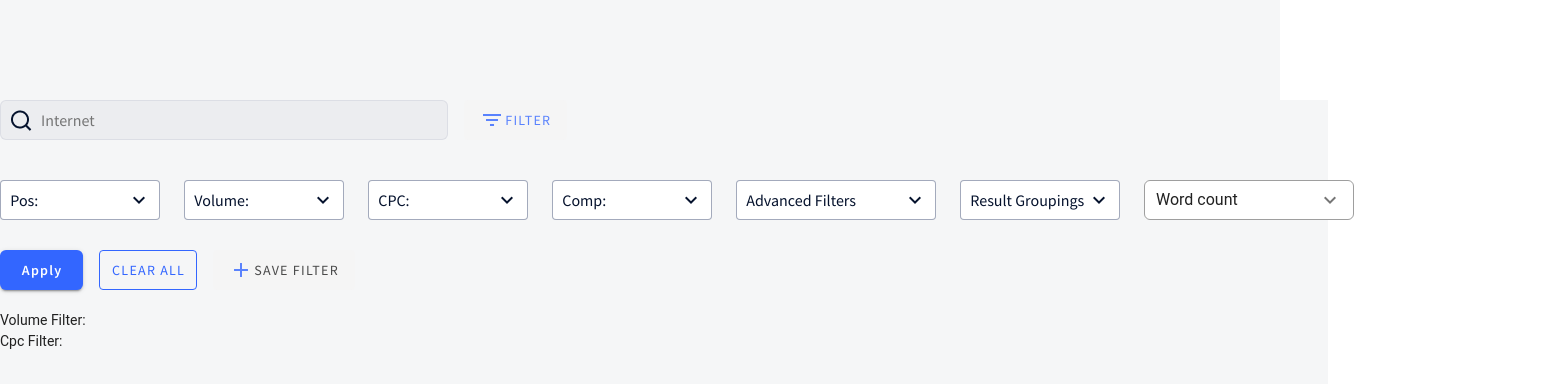
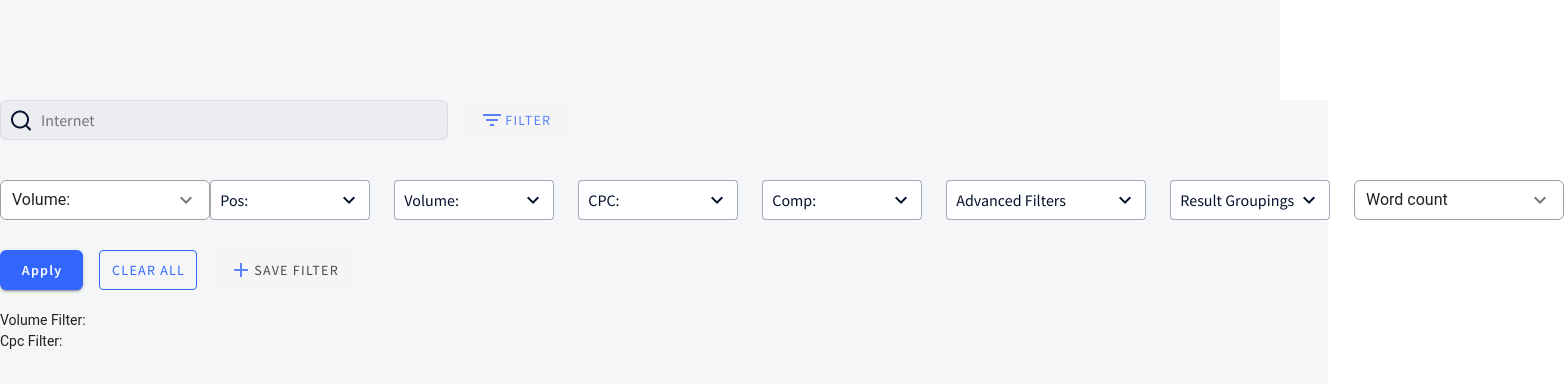
Before and after one commit to MrNedNick/vue-cpanel-filters, a Vue app: page / in a window 1280 px wide. Shown: the top 384 px of the page, 1564 px wide, since content can reach past the window. Built offline with nearby package versions, Linux system fonts and the light colour scheme.

Commit message:
Add alternative component

```diff
--- a/src/components/AllFilters.vue
+++ b/src/components/AllFilters.vue
@@ -15,6 +15,7 @@
     <div v-if='true' class="filter-section">
       <!-- <div v-if="isShown" class="filter-section"> -->
       <div class="filter-wrapper">
+        <alternative-volume-filter></alternative-volume-filter>
         <position-filter @updateParent="updateData"/>
         <volume-filter @updateParent="updateData" />
         <cpc-filter :title="cpcFilter" @updateParent="updateCpc"/>
```
